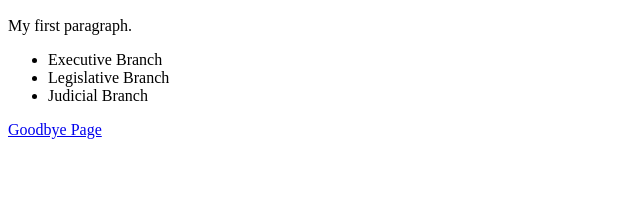
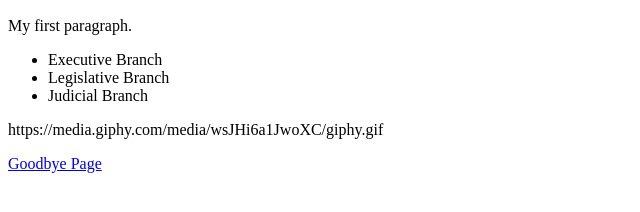
Before and after one commit to ruhashadab/ruha-simple-website, a plain HTML site: page index.html in a window 1280 px wide. Shown: the part 110-322 px from the top of the page, without its empty margins (0-640 px from the left). Drawn offline with Linux system fonts and the light colour scheme.

```diff
--- a/index.html
+++ b/index.html
@@ -13,6 +13,8 @@
 	<li> Judicial Branch </li>
 </ul>
 
+<p>https://media.giphy.com/media/wsJHi6a1JwoXC/giphy.gif</p>
+
 <a href="goodbye.html"> Goodbye Page </a>
 
 </body>
```
